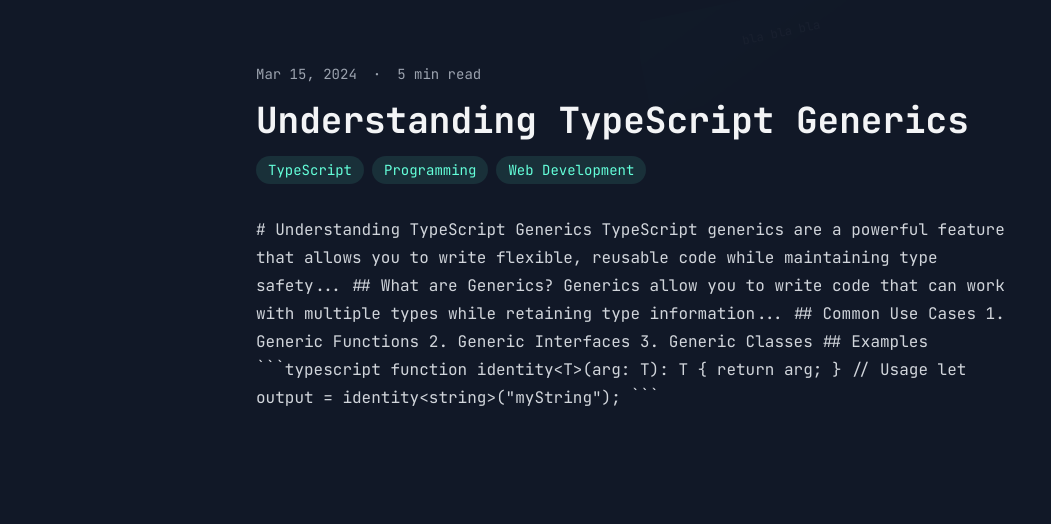
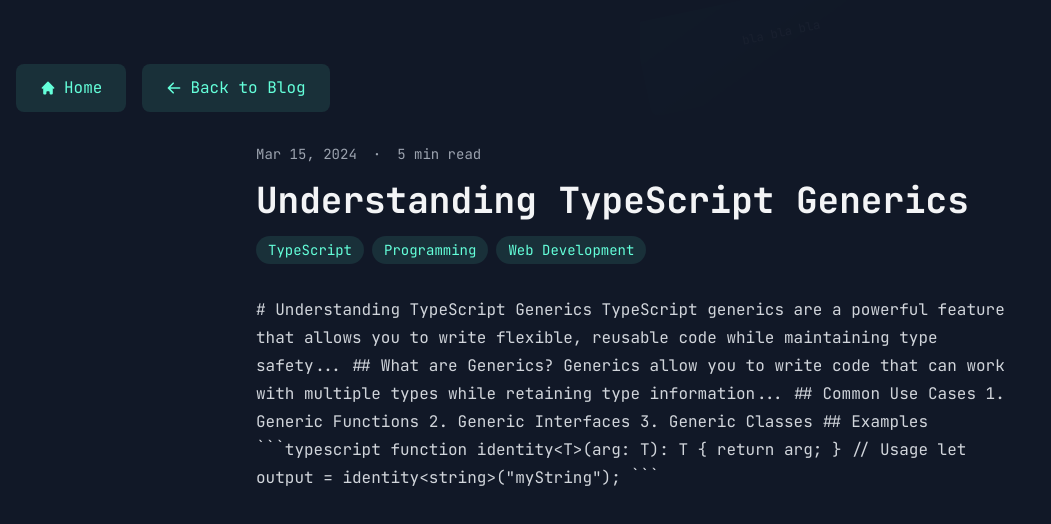
Before and after one commit to jeyhunr/rahimli.net, an Angular app: page /blog/1 in a window 1280 px wide. Shown: the top 524 px of the page, without its empty margins (0-1051 px from the left). Built offline with nearby package versions, Linux system fonts and the light colour scheme.

Commit message:
add: to blogs and back and home buttons :-)

```diff
--- a/src/app/components/blog-detail/blog-detail.component.html
+++ b/src/app/components/blog-detail/blog-detail.component.html
@@ -1,4 +1,43 @@
 <div class="container mx-auto px-4 py-16 relative" *ngIf="blog">
+  <!-- Navigation Buttons -->
+  <div class="mb-8 flex gap-4">
+    <a
+      routerLink="/"
+      class="inline-flex items-center gap-2 px-6 py-3 bg-accent-green/10 text-accent-green hover:bg-accent-green/20 transition-colors duration-300 rounded-lg font-mono"
+    >
+      <svg
+        xmlns="http://www.w3.org/2000/svg"
+        class="w-4 h-4"
+        viewBox="0 0 20 20"
+        fill="currentColor"
+      >
+        <path
+          d="M10.707 2.293a1 1 0 00-1.414 0l-7 7a1 1 0 001.414 1.414L4 10.414V17a1 1 0 001 1h2a1 1 0 001-1v-2a1 1 0 011-1h2a1 1 0 011 1v2a1 1 0 001 1h2a1 1 0 001-1v-6.586l.293.293a1 1 0 001.414-1.414l-7-7z"
+        />
+      </svg>
+      <span>Home</span>
+    </a>
+
+    <a
+      routerLink="/blog"
+      class="inline-flex items-center gap-2 px-6 py-3 bg-accent-green/10 text-accent-green hover:bg-accent-green/20 transition-colors duration-300 rounded-lg font-mono"
+    >
+      <svg
+        xmlns="http://www.w3.org/2000/svg"
+        class="w-4 h-4"
+        viewBox="0 0 20 20"
+        fill="currentColor"
+      >
+        <path
+          fill-rule="evenodd"
+          d="M9.707 16.707a1 1 0 01-1.414 0l-6-6a1 1 0 010-1.414l6-6a1 1 0 011.414 1.414L5.414 9H17a1 1 0 110 2H5.414l4.293 4.293a1 1 0 010 1.414z"
+          clip-rule="evenodd"
+        />
+      </svg>
+      <span>Back to Blog</span>
+    </a>
+  </div>
+
   <!-- Header -->
   <article class="max-w-3xl mx-auto">
     <header class="mb-8">
--- a/src/app/components/blog-list/blog-list.component.html
+++ b/src/app/components/blog-list/blog-list.component.html
@@ -1,10 +1,28 @@
 <div class="container mx-auto px-4 py-16 relative">
-  <!-- Header -->
-  <div class="mb-12">
-    <h1 class="text-4xl font-bold text-gray-100 mb-4">Blog Posts</h1>
-    <p class="text-gray-400">
-      Thoughts, tutorials, and insights about software development
-    </p>
+  <!-- Header with Home Button -->
+  <div class="mb-12 flex justify-between items-center">
+    <div>
+      <h1 class="text-4xl font-bold text-gray-100 mb-4">Blog Posts</h1>
+      <p class="text-gray-400">
+        Thoughts, tutorials, and insights about software development
+      </p>
+    </div>
+    <a
+      routerLink="/"
+      class="inline-flex items-center gap-2 px-6 py-3 bg-accent-green/10 text-accent-green hover:bg-accent-green/20 transition-colors duration-300 rounded-lg font-mono"
+    >
+      <svg
+        xmlns="http://www.w3.org/2000/svg"
+        class="w-4 h-4"
+        viewBox="0 0 20 20"
+        fill="currentColor"
+      >
+        <path
+          d="M10.707 2.293a1 1 0 00-1.414 0l-7 7a1 1 0 001.414 1.414L4 10.414V17a1 1 0 001 1h2a1 1 0 001-1v-2a1 1 0 011-1h2a1 1 0 011 1v2a1 1 0 001 1h2a1 1 0 001-1v-6.586l.293.293a1 1 0 001.414-1.414l-7-7z"
+        />
+      </svg>
+      <span>Home</span>
+    </a>
   </div>
 
   <!-- Blog List -->
--- a/src/app/components/home/home.component.html
+++ b/src/app/components/home/home.component.html
@@ -21,6 +21,28 @@
       <p>// with experience in developing both frontend and backend</p>
       <p>// systems. I am mainly interested in backend side of things,</p>
       <p>// cloud computing, microservices, and of course, coffee//</p>
+    </div>
+
+    <!-- Blog Button -->
+    <div class="flex justify-center md:justify-start">
+      <a
+        routerLink="/blog"
+        class="inline-flex items-center gap-2 px-6 py-3 bg-accent-green/10 text-accent-green hover:bg-accent-green/20 transition-colors duration-300 rounded-lg font-mono"
+      >
+        <span>Read My Blog</span>
+        <svg
+          xmlns="http://www.w3.org/2000/svg"
+          class="w-4 h-4"
+          viewBox="0 0 20 20"
+          fill="currentColor"
+        >
+          <path
+            fill-rule="evenodd"
+            d="M12.293 5.293a1 1 0 011.414 0l4 4a1 1 0 010 1.414l-4 4a1 1 0 01-1.414-1.414L14.586 11H3a1 1 0 110-2h11.586l-2.293-2.293a1 1 0 010-1.414z"
+            clip-rule="evenodd"
+          />
+        </svg>
+      </a>
     </div>
 
     <!-- Social Links -->
@@ -86,7 +108,7 @@
     <div
       class="absolute bottom-4 left-0 right-0 text-center text-gray-500 text-sm"
     >
-      © 2023 Jeyhun Rahimli
+      © {{ currentYear }} Jeyhun Rahimli
     </div>
   </div>
 
--- a/src/app/components/home/home.component.ts
+++ b/src/app/components/home/home.component.ts
@@ -10,6 +10,7 @@ import { RouterLink } from "@angular/router";
   styleUrls: ["./home.component.scss"],
 })
 export class HomeComponent {
+  currentYear = new Date().getFullYear();
   codeExampes = `
   function bubbleSort<T>(array: T[]): T[] {
   const n = array.length;
```
